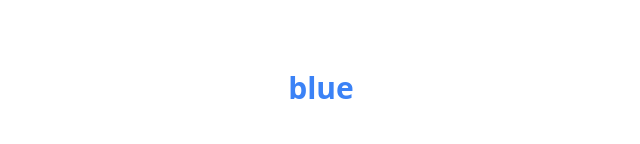
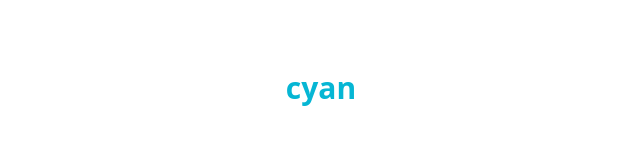
Before and after one commit to pheaktraa/project_practicum, a React (Vite) app: page / in a window 1280 px wide. Shown: the part 312-456 px from the top of the page, without its empty margins (319-959 px from the left). Built offline with nearby package versions, Linux system fonts and the light colour scheme.

Commit message:
blue to cyan

```diff
--- a/src/App.jsx
+++ b/src/App.jsx
@@ -28,8 +28,8 @@ function App() {
       <p className="read-the-docs">
         Click on the Vite and React logos to learn more
       </p> */}
-      <h1 className="text-3xl font-bold text-blue-500">
-        blue
+      <h1 className="text-3xl font-bold text-cyan-500">
+        cyan
       </h1>
     </>
   )
```
